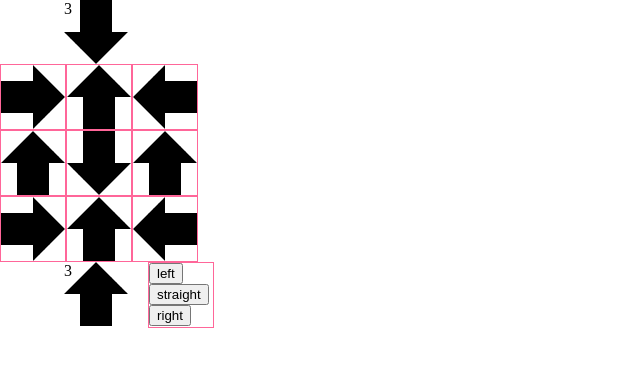
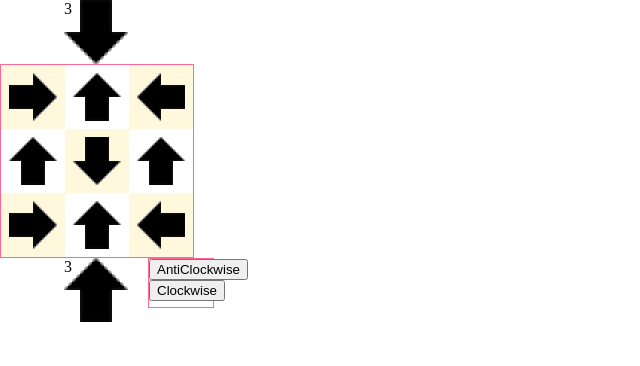
Before and after one commit to MeowCat-Studio/Chain-Reaction, a plain HTML site: page index.html in a window 1280 px wide. Shown: the whole page, without its empty margins (0-640 px from the left). Drawn offline with Linux system fonts and the light colour scheme; files that its build step writes are made by us from their sources.

Commit message:
Texture update

```diff
--- a/1.0.1/css/style.css
+++ /dev/null
@@ -1,101 +0,0 @@
-/**
-*	Chain Reaction
-*	@projectName: Chain-Reaction
-*	@author: MlgmXyysd
-*	@version: 1.0.1
-*	@license: GNU General Public License v3.0
-*	@date: 2020/04/23 20:59
-*	@fileName: style.css
-*	Copyright &copy; 2013-2020 MeowCat Studio Powered by MlgmXyysd All Rights Reserved.
-*/
-html {
-	height: 100%;
-}
-body {
-	margin: 0;
-	height: 100%;
-}
-.background {
-	height: 100%;
-}
-.life_A {
-	position: absolute;
-	z-index: 1;
-	float: left;
-}
-.life_B {
-	position: absolute;
-	z-index: 1;
-	float: left;
-}
-.cat_A {
-	margin-left: 64px;
-	height: 64px;
-	width: 150px;
-}
-.cat_B {
-	margin-left: 64px;
-	height: 64px;
-	width: 150px;
-}
-.cats_A {
-	transform: rotate(180deg);
-	height: 64px;
-	width: 64px;
-}
-.cats_b {
-	height: 64px;
-	width: 64px;
-}
-.ground {
-	height: 192px;
-	width: 200px;
-}
-.group {
-	display: inline;
-	height: 64px;
-	width: 200px;
-}
-.cat {
-	float: left;
-	border: 1px solid #FF6699;
-	height: 64px;
-	width: 64px;
-}
-.cat_0 {
-	background: url(../images/cats.png) no-repeat;
-	float: left;
-	border: 1px solid #FF6699;
-	height: 64px;
-	width: 64px;
-}
-.cat_1 {
-	background: url(../images/cats.png) no-repeat;
-	transform: rotate(90deg);
-	float: left;
-	border: 1px solid #FF6699;
-	height: 64px;
-	width: 64px;
-}
-.cat_2 {
-	background: url(../images/cats.png) no-repeat;
-	transform: rotate(180deg);
-	float: left;
-	border: 1px solid #FF6699;
-	height: 64px;
-	width: 64px;
-}
-.cat_3 {
-	background: url(../images/cats.png) no-repeat;
-	transform: rotate(270deg);
-	float: left;
-	border: 1px solid #FF6699;
-	height: 64px;
-	width: 64px;
-}
-.panel {
-	float: right;
-	border: 1px solid #FF6699;
-	height: 64px;
-	width: 64px;
-}
--- a/index.html
+++ b/index.html
@@ -2,79 +2,75 @@
 <!-- Chain Reaction -->
 <!-- @projectName: Chain-Reaction -->
 <!-- @author: MlgmXyysd -->
-<!-- @version: 1.0.1 -->
+<!-- @version: 1.0.3 -->
 <!-- @license: GNU General Public License v3.0 -->
-<!-- @date: 2020/04/23 20:59 -->
+<!-- @date: 2020/05/02 19:04 -->
 <!-- @fileName: index.html -->
 <!-- Copyright &copy; 2013-2020 MeowCat Studio Powered by MlgmXyysd All Rights Reserved. -->
 <html lang="en">
 <head>
-		<!-- Version -->
-		<base href="./1.0.1/" />
-		<meta http-equiv="Content-Type" content="text/html; charset=UTF-8" />
-		<meta name="description" content="Chain Reaction" />
-		<meta name="keywords" content="Game" />
-		<meta name="viewport" content="width=device-width,initial-scale=1" />
-		<meta name="author" content="MeowCat Studio - MlgmXyysd" />
-		<meta name="revised" content="MlgmXyysd,04/10/2017" />
-		<meta name="generator" content="MlgmXyysd" />
+    <meta http-equiv="Content-Type" content="text/html; charset=UTF-8"/>
+    <meta name="description" content="Chain Reaction"/>
+    <meta name="keywords" content="Game"/>
+    <meta name="viewport" content="width=device-width,initial-scale=1"/>
+    <meta name="author" content="MeowCat Studio - MlgmXyysd"/>
+    <meta name="revised" content="MlgmXyysd,19/12/2018"/>
+    <meta name="generator" content="MlgmXyysd"/>
     <title>Chain Reaction</title>
-		<link rel="stylesheet" type="text/css" href="./css/style.css" />
-		<script type="text/javascript" src="./js/main.js"></script>
+    <link rel="stylesheet" type="text/css" href="res/layout/style.css"/>
+    <script type="text/javascript" src="src/javascript/main.js"></script>
 </head>
 <body>
 <div id="background" class="background">
     <div id="cat_A" class="cat_A">
         <span id="life_A" class="life_A">-1</span>
-				<img src="./images/cats.png" class="cats_A"  alt="CatA"/>
+        <img src="res/drawable/cats.png" class="cats_A" alt="CatA"/>
         <div id="panel_A" class="panel">
-					<input id="left_A" type="button" value="left" />
-					<input id="straight_A" type="button" value="straight" />
-					<input id="right_A" type="button" value="right" />
+            <input id="left_A" type="button" value="AntiClockwise"/>
+            <input id="right_A" type="button" value="Clockwise"/>
         </div>
     </div>
     <div id="ground" class="ground">
         <div class="group">
-					<div id="cat_1" class="cat_0">
-						<input type="hidden" id="cats_1" value="-1" />
+            <div id="cat_1" class="cat">
+                <input type="hidden" id="cats_1" value="-1"/>
             </div>
-					<div id="cat_2" class="cat_1">
-						<input type="hidden" id="cats_2" value="-1" />
+            <div id="cat_2" class="cat">
+                <input type="hidden" id="cats_2" value="-1"/>
             </div>
-					<div id="cat_3" class="cat_2">
-						<input type="hidden" id="cats_3" value="-1" />
+            <div id="cat_3" class="cat">
+                <input type="hidden" id="cats_3" value="-1"/>
             </div>
         </div>
         <div class="group">
-					<div id="cat_4" class="cat_3">
-						<input type="hidden" id="cats_4" value="-1" />
+            <div id="cat_4" class="cat">
+                <input type="hidden" id="cats_4" value="-1"/>
             </div>
             <div id="cat_5" class="cat">
-						<input type="hidden" id="cats_5" value="-1" />
+                <input type="hidden" id="cats_5" value="-1"/>
             </div>
             <div id="cat_6" class="cat">
-						<input type="hidden" id="cats_6" value="-1" />
+                <input type="hidden" id="cats_6" value="-1"/>
             </div>
         </div>
         <div class="group">
             <div id="cat_7" class="cat">
-						<input type="hidden" id="cats_7" value="-1" />
+                <input type="hidden" id="cats_7" value="-1"/>
             </div>
             <div id="cat_8" class="cat">
-						<input type="hidden" id="cats_8" value="-1" />
+                <input type="hidden" id="cats_8" value="-1"/>
             </div>
             <div id="cat_9" class="cat">
-						<input type="hidden" id="cats_9" value="-1" />
+                <input type="hidden" id="cats_9" value="-1"/>
             </div>
         </div>
     </div>
     <div id="cat_B" class="cat_B">
         <span id="life_B" class="life_B">-1</span>
-				<img src="./images/cats.png" class="cats_B"  alt="CatB"/>
+        <img src="res/drawable/cats.png" class="cats_B" alt="CatB"/>
         <div id="panel_B" class="panel">
-					<input id="left_B" type="button" value="left" />
-					<input id="straight_B" type="button" value="straight" />
-					<input id="right_B" type="button" value="right" />
+            <input id="left_B" type="button" value="AntiClockwise"/>
+            <input id="right_B" type="button" value="Clockwise"/>
         </div>
     </div>
 </div>
--- /dev/null
+++ b/res/layout/style.css
@@ -0,0 +1,117 @@
+/**
+*	Chain Reaction
+*	@projectName: Chain-Reaction
+*	@author: MlgmXyysd
+*	@version: 1.0.1
+*	@license: GNU General Public License v3.0
+*	@date: 2020/05/02 19:04
+*	@fileName: style.css
+*	Copyright &copy; 2013-2020 MeowCat Studio Powered by MlgmXyysd All Rights Reserved.
+*/
+html {
+    height: 100%;
+}
+
+body {
+    margin: 0;
+    height: 100%;
+}
+
+.background {
+    height: 100%;
+}
+
+.life_A {
+    position: absolute;
+    z-index: 1;
+    float: left;
+}
+
+.life_B {
+    position: absolute;
+    z-index: 1;
+    float: left;
+}
+
+.cat_A {
+    margin-left: 64px;
+    height: 64px;
+    width: 150px;
+}
+
+.cat_B {
+    margin-left: 64px;
+    height: 64px;
+    width: 150px;
+}
+
+.cats_A {
+    transform: rotate(180deg);
+    height: 64px;
+    width: 64px;
+}
+
+.cats_b {
+    height: 64px;
+    width: 64px;
+}
+
+.ground {
+    height: 192px;
+    width: 192px;
+	border: 1px solid #FF6699;
+}
+
+.group {
+    display: inline;
+    height: 64px;
+    width: 192px;
+}
+
+.cat {
+    float: left;
+    height: 64px;
+    width: 64px;
+}
+
+.cat_0 {
+    background: url(../drawable/cat.png) no-repeat;
+    float: left;
+    height: 64px;
+    width: 64px;
+}
+
+.cat_1 {
+    background: url(../drawable/cat.png) no-repeat;
+    transform: rotate(90deg);
+    float: left;
+    height: 64px;
+    width: 64px;
+}
+
+.cat_2 {
+    background: url(../drawable/cat.png) no-repeat;
+    transform: rotate(180deg);
+    float: left;
+    height: 64px;
+    width: 64px;
+}
+
+.cat_3 {
+    background: url(../drawable/cat.png) no-repeat;
+    transform: rotate(270deg);
+    float: left;
+    height: 64px;
+    width: 64px;
+}
+
+.panel {
+    float: right;
+    border: 1px solid #FF6699;
+    height: 48px;
+    width: 64px;
+}
+
+.gold {
+    background-color: #FFF8DC;
+}
--- a/1.0.1/js/main.js
+++ b/src/javascript/main.js
@@ -4,7 +4,7 @@
  * @author: MlgmXyysd
  * @version: 1.0.1
  * @license: GNU General Public License v3.0
- * @date: 2020/04/23 20:33
+ * @date: 2020/05/02 19:04
  * @fileName: main.js
  * Copyright &copy; 2013-2020 MeowCat Studio Powered by MlgmXyysd All Rights Reserved.
  */
@@ -52,7 +52,11 @@ const getRandomNum = function (range, zero = true, max = 32767) {
 const updateCatPosition = function (id, position) {
     let pos = $("cat_" + String(id));
     $("cats_" + String(id)).value = position;
-    pos.setAttribute("class", "cat_" + String(position));
+    let gold = "";
+    if (id === 1 || id === 3 || id === 5 || id === 7 || id === 9) {
+        gold = " gold";
+    }
+    pos.setAttribute("class", "cat_" + String(position) + gold);
 };
 
 /**
@@ -208,12 +212,6 @@ window.onload = function () {
         checkLife();
         $("panel_B").style.display = "block";
     }
-    $("straight_A").onclick = function () {
-        $("panel_A").style.display = "none";
-        beat(2, "straight", 1);
-        checkLife();
-        $("panel_B").style.display = "block";
-    }
     $("left_B").onclick = function () {
         $("panel_B").style.display = "none";
         beat(8, "left", 1);
@@ -226,10 +224,4 @@ window.onload = function () {
         checkLife();
         $("panel_A").style.display = "block";
     }
-    $("straight_B").onclick = function () {
-        $("panel_B").style.display = "none";
-        beat(8, "straight", 1);
-        checkLife();
-        $("panel_A").style.display = "block";
-    }
 }
```
Also changed, not shown: 1.0.1/images/cats.png (deleted), res/drawable/cat.png (added), res/drawable/cats.png (added). Lines whose indentation alone changed are shown as unchanged.
